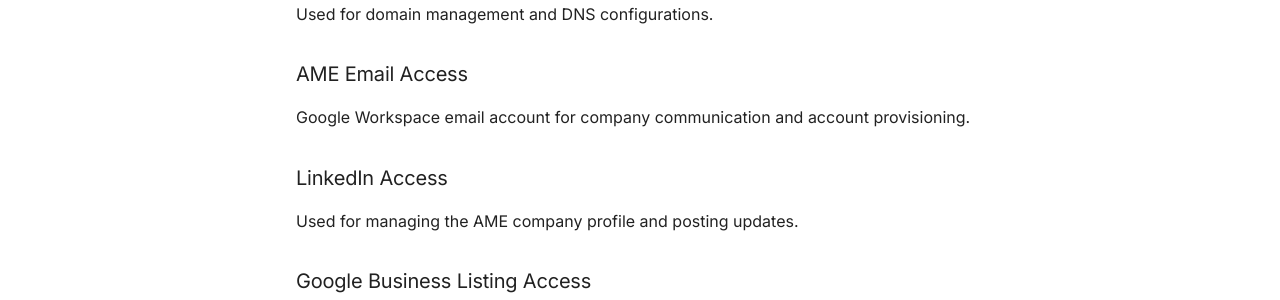
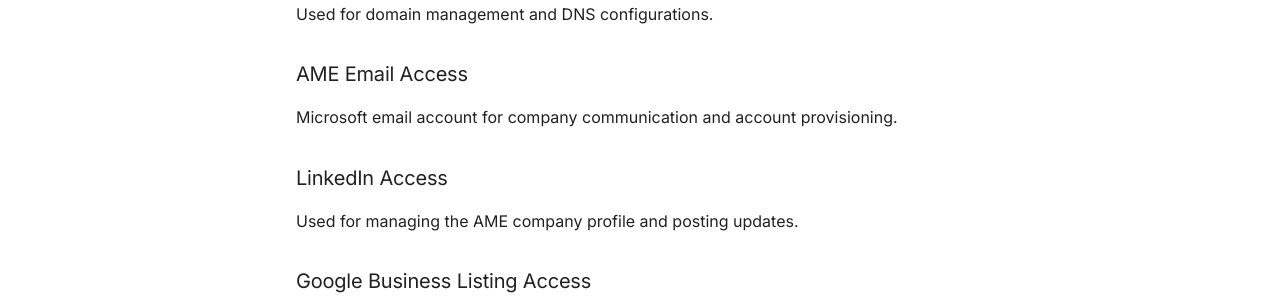
Before and after one commit to AME-Consulting-Ltd/ame-docs, an MkDocs documentation site: the page built from docs/onboarding/access.md, in a window 1280 px wide and 1273 px high. Shown: the part 679-979 px from the top of the window. Built offline with MkDocs 1.6.1 and Material for MkDocs 9.7.7, drawn with Linux system fonts in a browser that asks for light colours; comment, search, counter and statistics services are not loaded.

Commit message:
Corrected mistake in information about ame email

```diff
--- a/docs/onboarding/access.md
+++ b/docs/onboarding/access.md
@@ -20,7 +20,7 @@
 
 ### AME Email Access
 
-Google Workspace email account for company communication and account provisioning.
+Microsoft email account for company communication and account provisioning.
 
 ### LinkedIn Access
 
```
